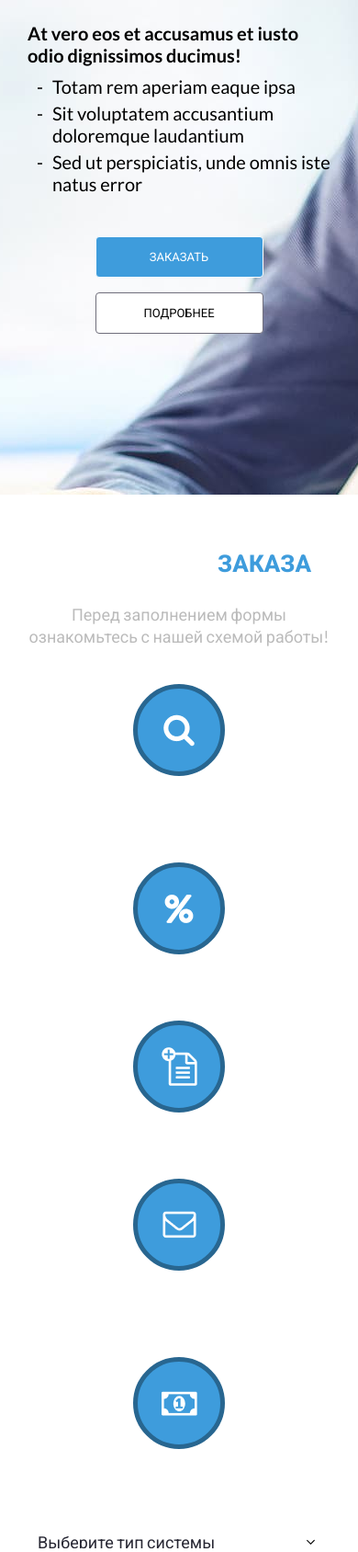
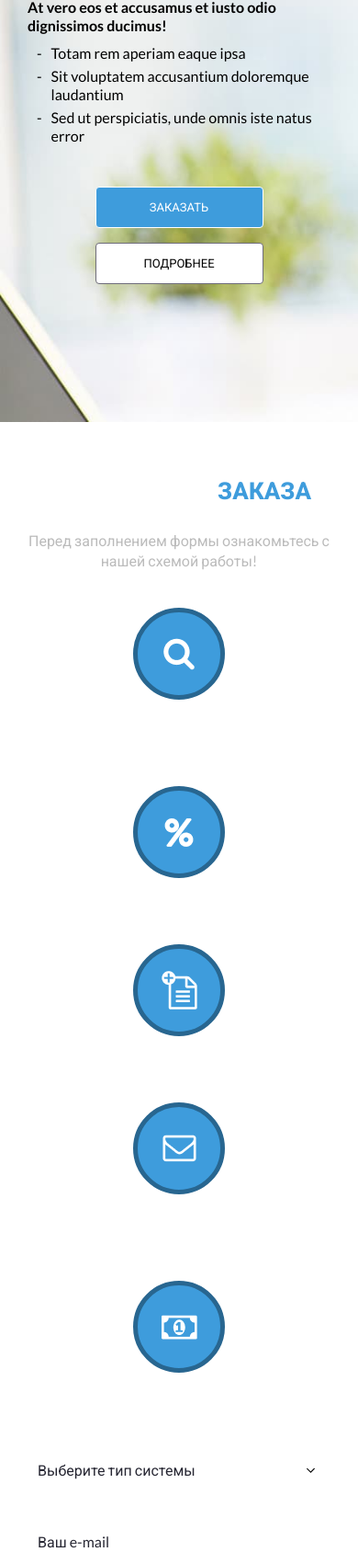
Before and after one commit to YuliyaBondar/test-HTML-developer, a plain HTML site: page index.html in a window 390 px wide. Shown: the part 312-2000 px from the top of the page at 92% size. Drawn offline with Linux system fonts and the light colour scheme.

Commit message:
fix: adaptive

```diff
--- a/source/styles/styles.scss
+++ b/source/styles/styles.scss
@@ -139,6 +139,7 @@ body {
   display: flex;
   align-items: center;
   min-height: 850px;
+  padding: 150px 0;
 
   color: #000000;
 
@@ -186,13 +187,24 @@ body {
   }
 
   @media (max-width: 768px) {
+    min-height: auto;
+
     &__container {
       gap: 40px;
+    }
+
+    &__text {
+      font-size: 16px;
+      line-height: 20px;
     }
 
     &__buttons {
       justify-content: center;
     }
+  }
+
+  @media (max-width: 590px) {
+    background-position: left;
   }
 }
 
@@ -261,6 +273,9 @@ body {
 
     &__text {
       margin-bottom: 40px;
+
+      font-size: 16px;
+      line-height: 22px;
     }
   }
 }
@@ -367,17 +382,7 @@ body {
       padding: 12px 10px;
 
       font-size: 18px;
-      color: #272733;
-
-      border: 1px solid variables.$white-color;
-      border-radius: 3px;
-      background-color: rgba(255, 255, 255, 0.85);
-    }
-
-    &-select {
-      padding: 12px 10px;
-
-      font-size: 18px;
+      line-height: 24px;
       color: #272733;
 
       border: 1px solid variables.$white-color;
@@ -447,7 +452,7 @@ body {
     &__text {
       display: flex;
       justify-content: space-between;
-      gap: 10px;
+      column-gap: 10px;
       flex-wrap: wrap;
       margin-bottom: 8px;
 
@@ -537,8 +542,20 @@ body {
   }
 
   @media (max-width: 560px) {
+    &__container {
+      margin-bottom: 30px;
+    }
+
     &__item {
       width: 100%;
+    }
+
+    &-range__text,
+    &__item-select,
+    &__item-input,
+    &__item-select option {
+      font-size: 16px;
+      line-height: 22px;
     }
   }
 }
```
Also changed, not shown: build/styles/styles.css, 1 other file.
